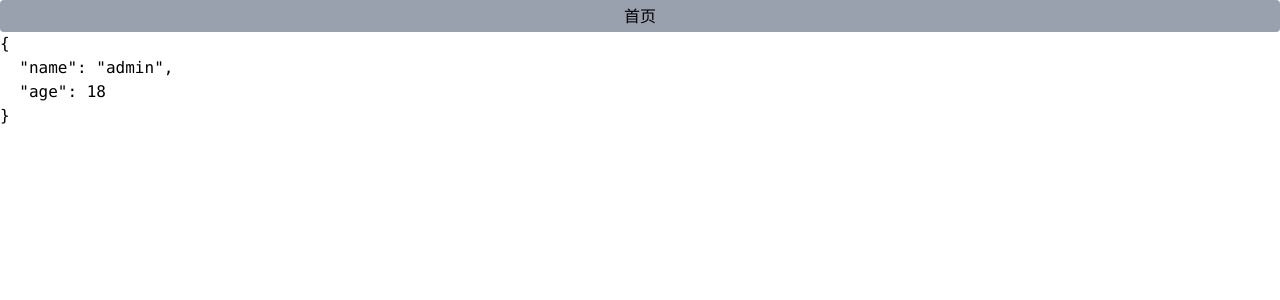
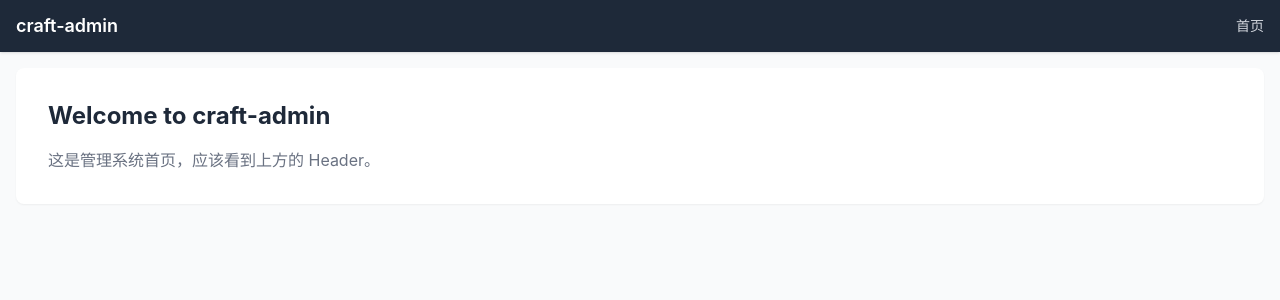
Before and after one commit to tyler4400/my-lego, a Nuxt app in the folder packages/craft-admin/: page / in a window 1280 px wide. Shown: the top 300 px of the page. Built offline with nearby package versions, Linux system fonts and the light colour scheme.

Commit message:
21-3 使用Layouts创造两种布局

```diff
--- a/packages/craft-admin/app/app.vue
+++ b/packages/craft-admin/app/app.vue
@@ -1,21 +1,21 @@
 <script lang="ts" setup>
-import { isFunction } from '@my-lego/shared'
-
-console.log('isFunction', isFunction('123'))
-
-const user = useState('user', () => ({
-  name: 'admin',
-  age: 18,
-}
-))
+// import { isFunction } from '@my-lego/shared'
+//
+// console.log('isFunction', isFunction('123'))
+//
+// const user = useState('user', () => ({
+//   name: 'admin',
+//   age: 18,
+// }
+// ))
 </script>
 
 <template>
   <div>
     <NuxtRouteAnnouncer />
-    <div class="p-1 rounded bg-gray-400 text-center">
-      首页
-    </div>
-    <pre>{{ user }}</pre>
+    <NuxtLoadingIndicator />
+    <NuxtLayout>
+      <NuxtPage />
+    </NuxtLayout>
   </div>
 </template>
--- /dev/null
+++ b/packages/craft-admin/app/layouts/default.vue
@@ -0,0 +1,25 @@
+<script setup lang="ts">
+</script>
+
+<template>
+  <div class="min-h-screen flex flex-col bg-gray-50">
+    <!-- 临时 Header 占位（21-17 会做正式的 GlobalHeader 组件） -->
+    <header class="bg-gray-800 text-white shadow">
+      <div class="mx-auto max-w-7xl px-4 py-3 flex items-center justify-between">
+        <h1 class="text-lg font-semibold">
+          craft-admin
+        </h1>
+        <nav class="text-sm text-gray-300">
+          <NuxtLink to="/" class="hover:text-white">
+            首页
+          </NuxtLink>
+        </nav>
+      </div>
+    </header>
+
+    <!-- 业务页面内容渲染在这里 -->
+    <main class="flex-1 mx-auto w-full max-w-7xl p-4">
+      <slot />
+    </main>
+  </div>
+</template>
--- /dev/null
+++ b/packages/craft-admin/app/pages/index.vue
@@ -0,0 +1,11 @@
+<!-- packages/craft-admin/app/pages/index.vue -->
+<template>
+  <div class="rounded-lg bg-white p-8 shadow-xs">
+    <h2 class="text-2xl font-bold text-gray-800">
+      Welcome to craft-admin
+    </h2>
+    <p class="mt-4 text-gray-500">
+      这是管理系统首页，应该看到上方的 Header。
+    </p>
+  </div>
+</template>
--- /dev/null
+++ b/packages/craft-admin/app/pages/login.vue
@@ -0,0 +1,23 @@
+<!-- packages/craft-admin/app/pages/login.vue -->
+<script setup lang="ts">
+// 关键：通过 definePageMeta 切换到 empty 布局
+definePageMeta({
+  layout: 'empty',
+  // 21-3 用不到，但顺带知道：可以给 layout 切换加过渡动画. 要让过渡生效还需在全局 CSS 写对应的 .layout-enter-active / .layout-leave-active 等类。本节不展开。
+  layoutTransition: { name: 'layout', mode: 'out-in' },
+})
+</script>
+
+<template>
+  <div class="flex min-h-screen items-center justify-center bg-linear-to-br from-blue-50 to-emerald-50">
+    <div class="w-full max-w-md rounded-xl bg-white p-8 shadow">
+      <h1 class="text-center text-2xl font-bold text-gray-800">
+        用户登录
+      </h1>
+      <p class="mt-2 text-center text-sm text-gray-500">
+        这是极简认证布局，没有 Header
+      </p>
+      <!-- 21-9 / 21-10 才会真正写表单，先放占位 -->
+    </div>
+  </div>
+</template>
```
Also changed, not shown: packages/craft-admin/app/layouts/empty.vue (added, +9 -0 lines), 1 other file (tests, documents, lock files or other folders).
